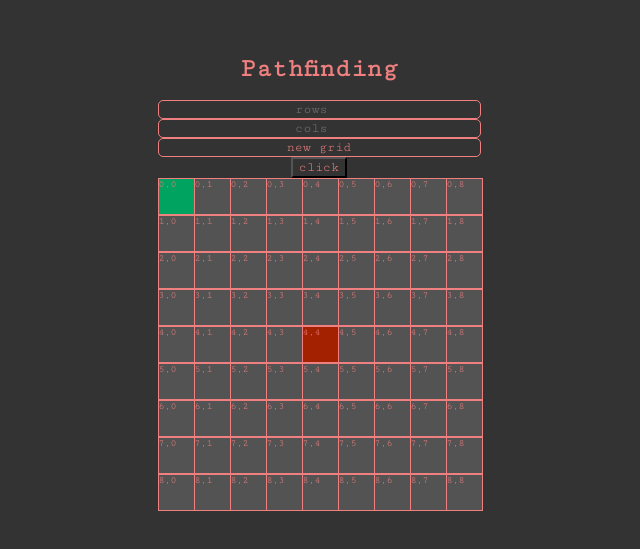
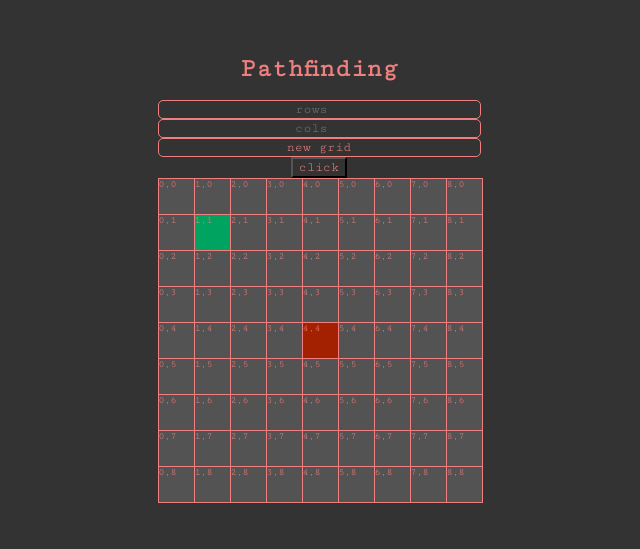
Before and after one commit to Kuultas/pathfinding-viz, a React (Create React App) app: page / in a window 1280 px wide. Shown: the part 139-688 px from the top of the page, without its empty margins (329-969 px from the left). Built offline with nearby package versions, Linux system fonts and the light colour scheme.

Commit message:
Bug Fixes + Refactoring
Made drawing walls work again and refactored many functions so they will work with the algorithms.

```diff
--- a/src/components/Grid.jsx
+++ b/src/components/Grid.jsx
@@ -13,7 +13,8 @@ const StyledGrid = styled.div`
 const Grid = ({ cols, rows }) => {
   // grid state
   const [nodes, setNodes] = useState([]);
-  const [sourceNode, setSourceNode] = useState({ col: 0, row: 0 });
+  const [walls, setWalls] = useState([]);
+  const [sourceNode, setSourceNode] = useState({ col: 1, row: 1 });
   const [targetNode, setTargetNode] = useState({ col: 4, row: 4 });
 
   // activity state
@@ -25,36 +26,48 @@ const Grid = ({ cols, rows }) => {
   const [sourceIsMoving, setSourceIsMoving] = useState(false);
   const [targetIsMoving, setTargetIsMoving] = useState(false);
 
-  const currentIsSource = () => {
-    if (
-      currentMouseTarget.col === sourceNode.col &&
-      currentMouseTarget.row === sourceNode.row
-    ) {
-      return true;
+  const isSource = (col, row) => {
+    return col === sourceNode.col && row === sourceNode.row;
+  };
+
+  const isTarget = (col, row) => {
+    return col === targetNode.col && row === targetNode.row;
+  };
+
+  const getWallIndex = (col, row) => {
+    return walls.findIndex((item) => item.col === col && item.row === row);
+  };
+
+  const toggleWall = (col, row) => {
+    const wall = { col: col, row: row };
+    const wallIndex = getWallIndex(col, row);
+    if (wallIndex < 0) {
+      setWalls([...walls, wall]);
+      console.log(walls);
+    } else {
+      const tempWalls = [
+        ...walls.slice(0, wallIndex),
+        ...walls.slice(wallIndex + 1),
+      ];
+      setWalls(tempWalls);
+      console.log(walls);
     }
   };
 
-  const currentIsTarget = () => {
+  const handleClick = (e) => {
     if (
-      currentMouseTarget.col === targetNode.col &&
-      currentMouseTarget.row === targetNode.row
-    ) {
-      return true;
-    }
-  };
-
-  const toggleWall = (col, row) => {};
-
-  const handleClick = (e) => {
-    if (currentIsSource() || currentIsTarget()) return;
+      isSource(currentMouseTarget.col, currentMouseTarget.row) ||
+      isTarget(currentMouseTarget.col, currentMouseTarget.row)
+    )
+      return;
     toggleWall(currentMouseTarget.col, currentMouseTarget.row);
   };
 
   const handleMouseDown = (e) => {
-    if (currentIsSource()) {
+    if (isSource(currentMouseTarget.col, currentMouseTarget.row)) {
       setSourceIsMoving(true);
       return;
-    } else if (currentIsTarget()) {
+    } else if (isTarget(currentMouseTarget.col, currentMouseTarget.row)) {
       setTargetIsMoving(true);
       return;
     }
@@ -74,7 +87,11 @@ const Grid = ({ cols, rows }) => {
 
     if (!mouseIsPressed) return;
 
-    if (currentIsSource() || currentIsTarget()) return;
+    if (
+      isSource(currentMouseTarget.col, currentMouseTarget.row) ||
+      isTarget(currentMouseTarget.col, currentMouseTarget.row)
+    )
+      return;
 
     if (sourceIsMoving || targetIsMoving) return;
 
@@ -89,6 +106,9 @@ const Grid = ({ cols, rows }) => {
         col: currentMouseTarget.col,
         row: currentMouseTarget.row,
       });
+      if (getWallIndex(currentMouseTarget.col, currentMouseTarget.row) > 0) {
+        toggleWall(currentMouseTarget.col, currentMouseTarget.row);
+      }
 
       setSourceIsMoving(false);
     }
@@ -98,31 +118,37 @@ const Grid = ({ cols, rows }) => {
         col: currentMouseTarget.col,
         row: currentMouseTarget.row,
       });
+      if (getWallIndex(currentMouseTarget.col, currentMouseTarget.row) > 0) {
+        toggleWall(currentMouseTarget.col, currentMouseTarget.row);
+      }
 
       setTargetIsMoving(false);
     }
 
-    if (currentIsSource() || currentIsTarget()) return;
+    if (
+      isSource(currentMouseTarget.col, currentMouseTarget.row) ||
+      isTarget(currentMouseTarget.col, currentMouseTarget.row)
+    )
+      return;
   };
 
   const handleMouseLeave = (e) => {
     setMouseIsPressed(false);
   };
 
-  useEffect(() => {
   const createNode = (col, row) => {
     return {
       col,
       row,
-        isSource: row === sourceNode.row && col === sourceNode.col,
-        isTarget: row === targetNode.row && col === targetNode.col,
-        distance:
-          row === sourceNode.row && col === sourceNode.col ? 0 : Infinity,
-        isWall: null,
+      isSource: isSource(col, row),
+      isTarget: isTarget(col, row),
+      distance: row === sourceNode.row && col === sourceNode.col ? 0 : Infinity,
+      isWall: getWallIndex(col, row) > 0,
       isVisited: false,
     };
   };
 
+  useEffect(() => {
     const setupGrid = () => {
       const nodeCells = [];
       for (let row = 0; row < rows; row++) {
@@ -150,6 +176,7 @@ const Grid = ({ cols, rows }) => {
   }, [
     cols,
     rows,
+    walls,
     sourceNode.row,
     sourceNode.col,
     targetNode.row,
@@ -169,8 +196,8 @@ const Grid = ({ cols, rows }) => {
         onMouseUp={handleMouseUp}
         onMouseLeave={handleMouseLeave}
       >
-        {nodes.map((row, rowIdx) => {
-          return <div key={rowIdx}>{row.map((node) => node.element)}</div>;
+        {nodes.map((row) => {
+          return row.map((node) => node.element);
         })}
       </StyledGrid>
     </>
```
Lines whose indentation alone changed are shown as unchanged.
